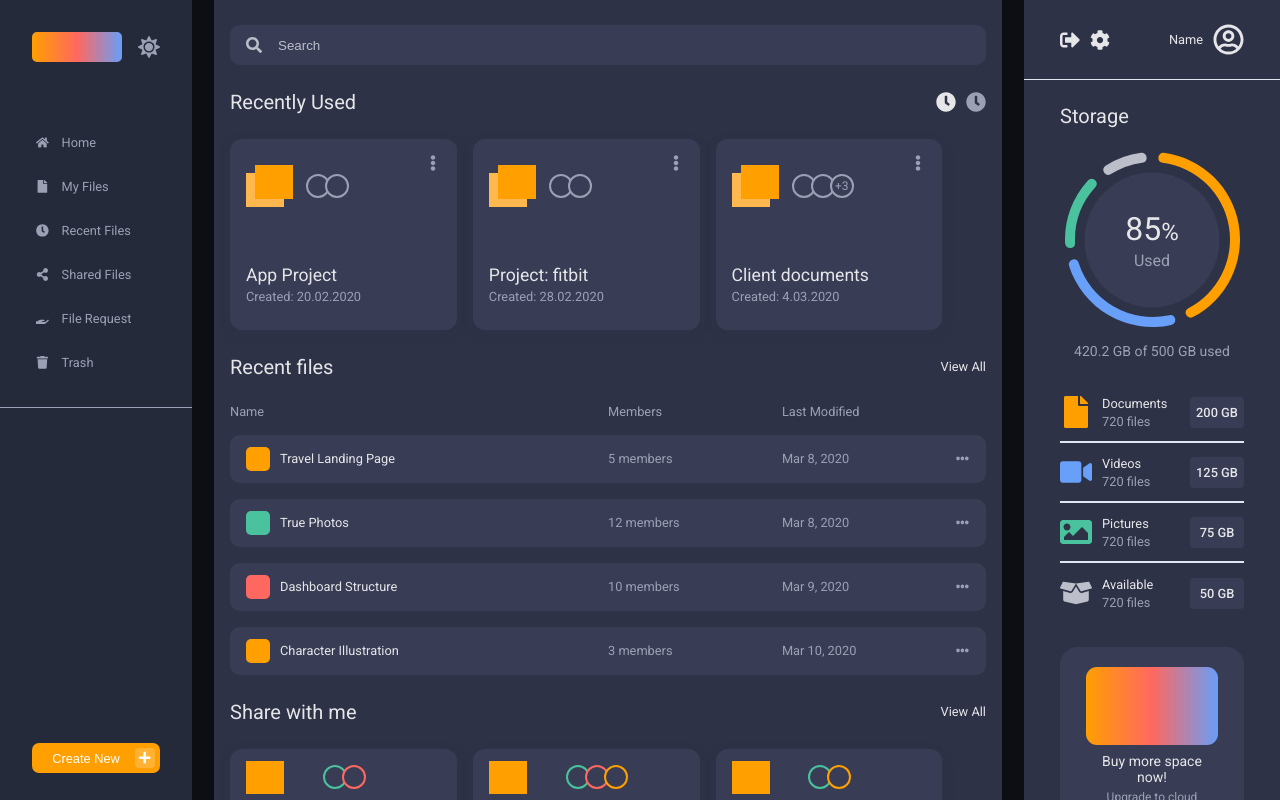
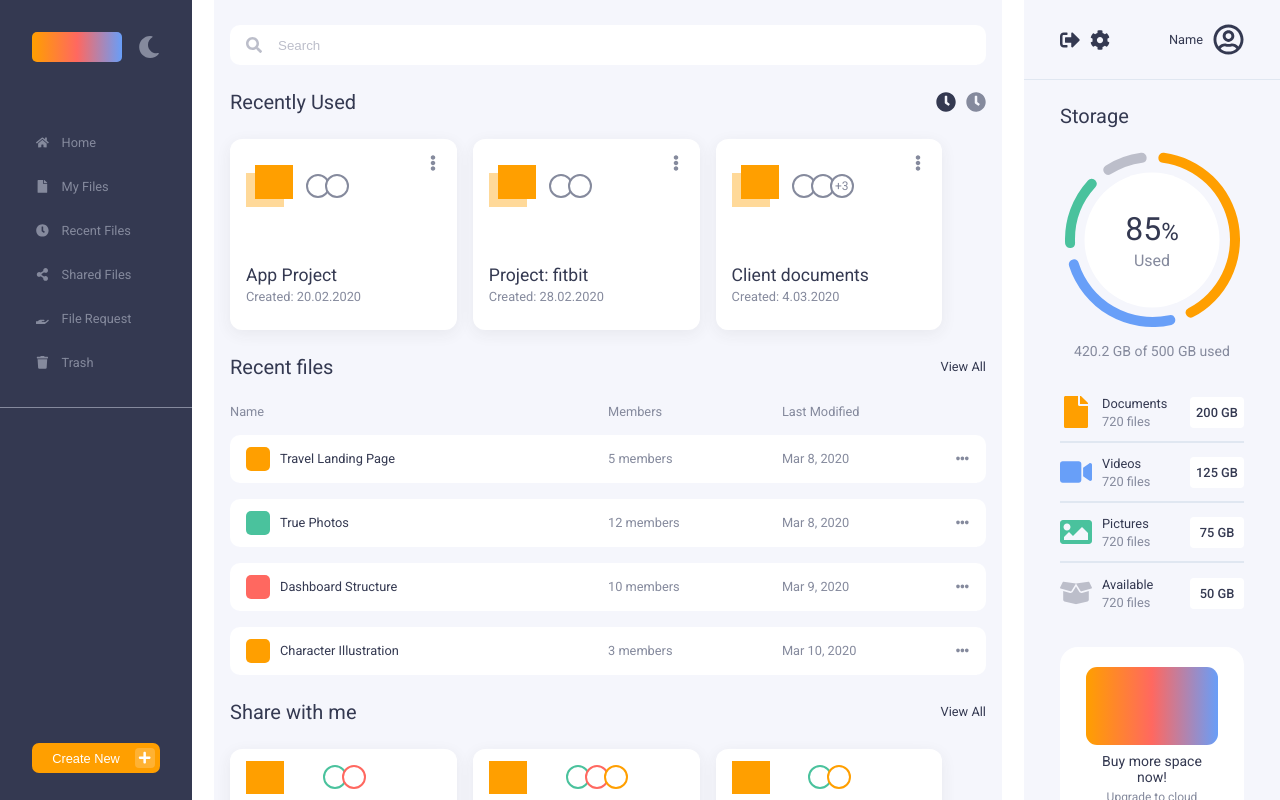
Before and after one commit to CalderonCG/CSS-Nerdery-Challenge, a React (Vite) app: page / in a window 1280 px wide. Built offline with nearby package versions, Linux system fonts and the light colour scheme.

Commit message:
:feat: add sidebar transitions

```diff
--- a/src/App.scss
+++ b/src/App.scss
@@ -5,6 +5,8 @@
   display: flex;
   gap: 22px;
   overflow-y: hidden;
+  overflow-x:hidden;
+  position: relative;
 
   @media (max-width: 1000px) {
     display: flex;
--- a/src/components/Navbar/Navbar.scss
+++ b/src/components/Navbar/Navbar.scss
@@ -12,13 +12,15 @@
   font-size: clamp(10px, 1vw, 16px);
 
   @media (max-width: 1000px) {
-    display: none;
+    visibility: hidden;
     position: absolute;
     z-index: 100;
     font-size: 16px;
     width: 80%;
+    max-width: 350px;
 
-    max-width: 350px;
+    transform: translateX(-100%);
+    transition: transform 0.3s ease, visibility 0.3s;
   }
 
   //Nameplate at the top-------------------------------------
@@ -219,7 +221,9 @@
   }
 
   &_display {
-    display: flex;
+    visibility: visible;
+    transform: translateX(0);
+    transition: transform 0.3s ease, visibility 0.3s;
   }
 }
 
--- a/src/components/Recent/Recent.scss
+++ b/src/components/Recent/Recent.scss
@@ -13,7 +13,7 @@
   scrollbar-color: var(--secondary_font) var(--section);
   scrollbar-width: thin;
 
-  @media (max-width: 434px) {
+  @media (max-width: 1000px) {
     padding-top: 0;
   }
 
--- a/src/components/Storage/Storage.scss
+++ b/src/components/Storage/Storage.scss
@@ -7,13 +7,16 @@
   display: flex;
   flex-direction: column;
   @media (max-width: 1000px) {
-    display: none;
+    visibility: hidden;
     position: absolute;
     right: 0;
     z-index: 100;
     font-size: 16px;
     width: 80%;
     max-width: 350px;
+
+    transform: translateX(100%);
+    transition: transform 0.3s ease,  visibility 0.3s ;
   }
 
   &_header {
@@ -106,6 +109,8 @@
   }
 
   &_display {
-    display: flex;
+    visibility: visible;
+    transform: translateX(0);
+    transition: transform 0.3s ease, visibility 0.3s;
   }
 }
--- a/src/components/UsedCircles/UsedCircles.scss
+++ b/src/components/UsedCircles/UsedCircles.scss
@@ -19,6 +19,7 @@
     justify-content: center;
 
     @media (max-width: 1000px) {
+      height: 20px;
       font-size: 8px;
     }
     &:first-child {
--- a/src/context/ThemeContext.tsx
+++ b/src/context/ThemeContext.tsx
@@ -18,7 +18,7 @@ export const ThemeContext = createContext<ThemeContextType>({
 
 //Context provider------------------------------------------
 export const ThemeProvider = ({ children }: { children: ReactNode }) => {
-  const [theme, setTheme] = useState<Theme>("dark");
+  const [theme, setTheme] = useState<Theme>("light");
 
   //When theme changes it sets the data-theme
   useEffect(() => {
```
